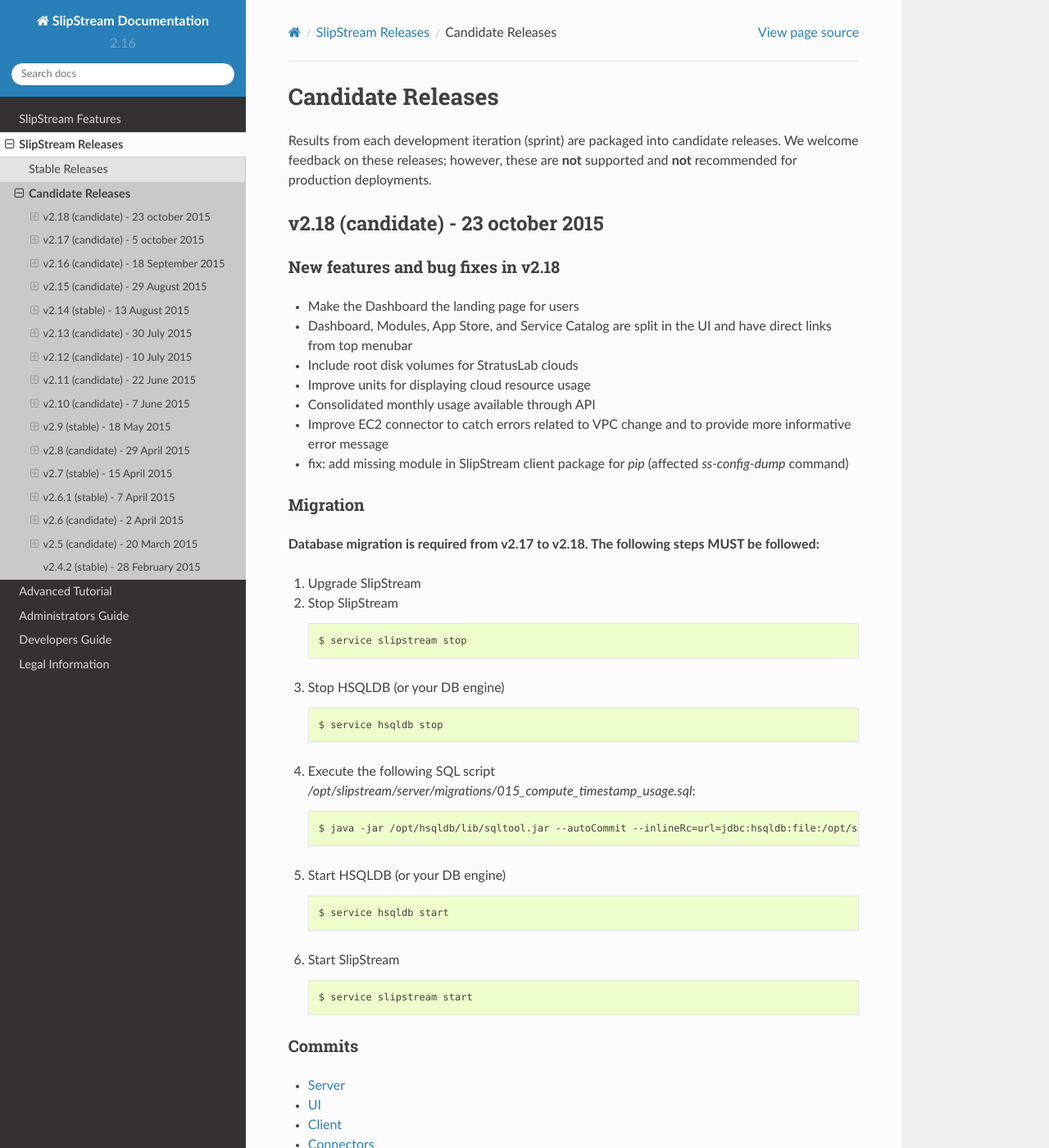
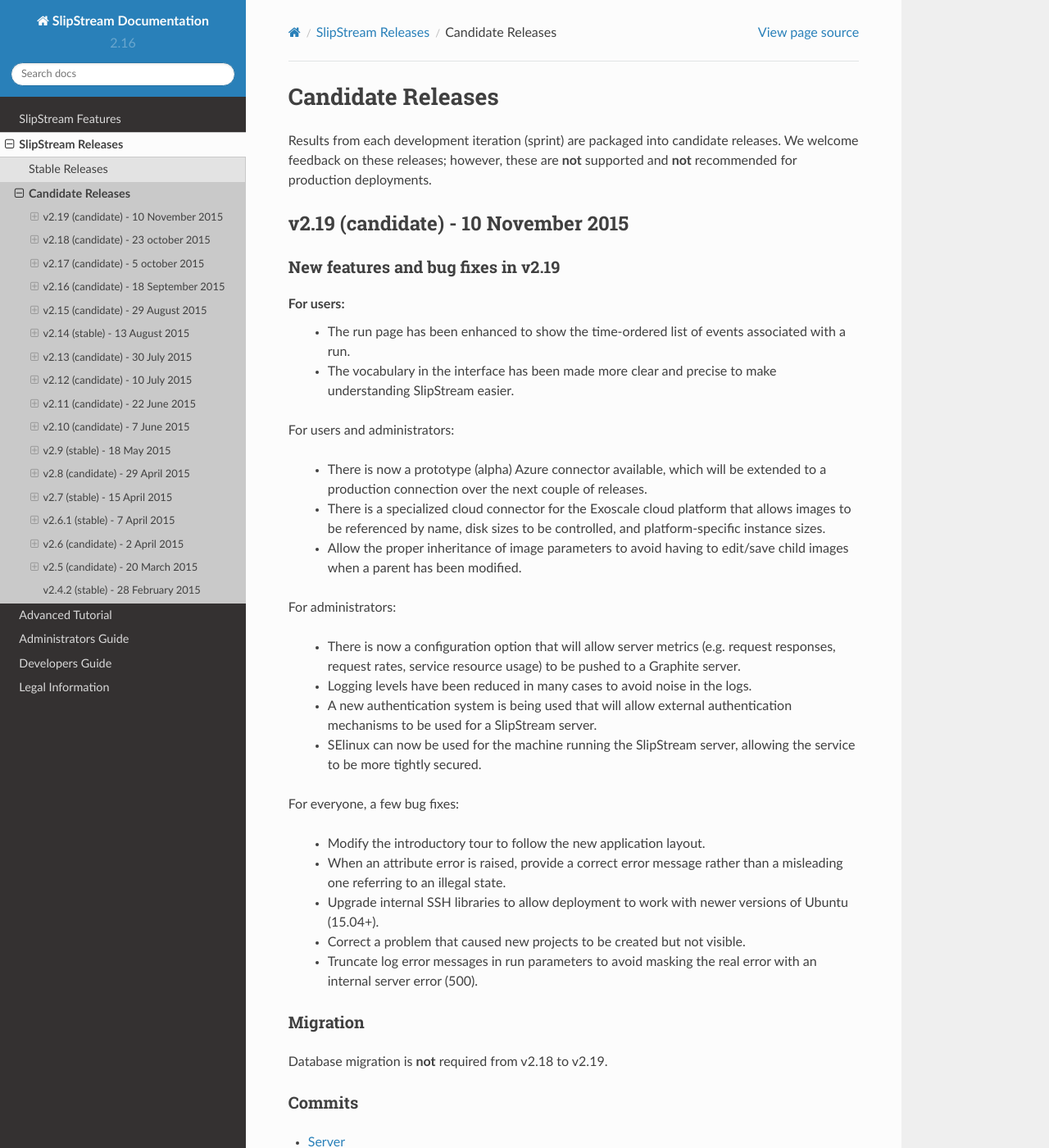
Before and after one commit to slipstream/SlipStreamDocumentation, a Sphinx documentation site: the page built from docs/release_notes/candidate_releases.rst, in a window 1280 px wide and 1400 px high. Shown: the whole window at 82% size. Built offline with Sphinx 7.4.7 and the Read the Docs theme 2.0.0, drawn with Linux system fonts in a browser that asks for light colours; some of the changed text lies outside the part shown.

Commit message:
update release notes

```diff
--- a/docs/release_notes/candidate_releases.rst
+++ b/docs/release_notes/candidate_releases.rst
@@ -5,6 +5,68 @@
 candidate releases. We welcome feedback on these releases; however,
 these are **not** supported and **not** recommended for production
 deployments.
+
+v2.19 (candidate) - 10 November 2015
+------------------------------------
+
+New features and bug fixes in v2.19
+~~~~~~~~~~~~~~~~~~~~~~~~~~~~~~~~~~~
+
+For users:
+ - The run page has been enhanced to show the time-ordered list of
+   events associated with a run.
+ - The vocabulary in the interface has been made more clear and
+   precise to make understanding SlipStream easier.
+
+For users and administrators:
+
+ - There is now a prototype (alpha) Azure connector available, which
+   will be extended to a production connection over the next couple of
+   releases.
+ - There is a specialized cloud connector for the Exoscale cloud
+   platform that allows images to be referenced by name, disk sizes to
+   be controlled, and platform-specific instance sizes.
+ - Allow the proper inheritance of image parameters to avoid having to
+   edit/save child images when a parent has been modified.
+
+For administrators:
+
+ - There is now a configuration option that will allow server metrics
+   (e.g. request responses, request rates, service resource usage) to
+   be pushed to a Graphite server.
+ - Logging levels have been reduced in many cases to avoid noise in the
+   logs.
+ - A new authentication system is being used that will allow external
+   authentication mechanisms to be used for a SlipStream server.
+ - SElinux can now be used for the machine running the SlipStream
+   server, allowing the service to be more tightly secured.
+
+For everyone, a few bug fixes:
+
+ - Modify the introductory tour to follow the new application layout.
+ - When an attribute error is raised, provide a correct error message
+   rather than a misleading one referring to an illegal state.
+ - Upgrade internal SSH libraries to allow deployment to work with
+   newer versions of Ubuntu (15.04+).
+ - Correct a problem that caused new projects to be created but not
+   visible.
+ - Truncate log error messages in run parameters to avoid masking the
+   real error with an internal server error (500).
+
+Migration
+~~~~~~~~~
+
+Database migration is **not** required from v2.18 to v2.19.
+
+Commits
+~~~~~~~
+
+-  `Server <https://github.com/slipstream/SlipStreamServer/compare/v2.18-community...v2.19-community>`__
+-  `UI <https://github.com/slipstream/SlipStreamUI/compare/v2.18-community...v2.19-community>`__
+-  `Client <https://github.com/slipstream/SlipStreamClient/compare/v2.18-community...v2.19-community>`__
+-  `Connectors <https://github.com/slipstream/SlipStreamConnectors/compare/v2.18-community...v2.19-community>`__
+-  `Documentation <https://github.com/slipstream/SlipStreamDocumentation/compare/v2.18-community...v2.19-community>`__
+
 
 v2.18 (candidate) - 23 october 2015
 -----------------------------------
```
Also changed, not shown: docs/advanced_tutorial/SlipStream_Overview.rst (+34 -31 lines).
